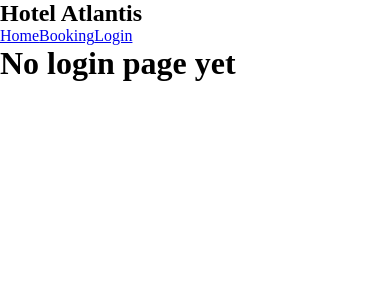
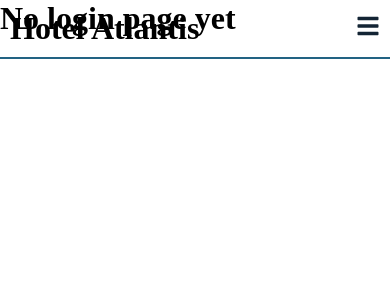
Before and after one commit to hallgatolaszlo/SzallodaWebApp, a React (Vite) app in the folder frontend/: page /login in a window 390 px wide. Shown: the top 300 px of the page. Built offline with nearby package versions, Linux system fonts and the light colour scheme.

Commit message:
Header, navigation bar, responsive, if you start scrolling down, the background of header changes

```diff
--- a/frontend/package.json
+++ b/frontend/package.json
@@ -12,6 +12,7 @@
   "dependencies": {
     "react": "^19.1.0",
     "react-dom": "^19.1.0",
+    "react-icons": "^5.5.0",
     "react-router-dom": "^7.6.0"
   },
   "devDependencies": {
--- a/frontend/src/components/Header.jsx
+++ /dev/null
@@ -1,13 +0,0 @@
-import '../css/Navbar.css';
-
-function Header(){
-    return(
-        <>
-            <div>
-                <h1>Hotel Atlantis</h1>
-            </div>
-        </>
-    )
-}
-
-export default Header;
--- a/frontend/src/components/Navbar.jsx
+++ b/frontend/src/components/Navbar.jsx
@@ -1,18 +1,79 @@
-import {Link} from "react-router-dom"
+import {Link} from "react-router-dom";
+import {useEffect, useRef, useState} from "react";
+import {FaBars, FaTimes, FaRegUserCircle, FaHotel} from "react-icons/fa";
+import '../css/Navbar.css';
 
-function Navbar(){
+
+function Navbar() {
+    /*navbar responsivity*/
+    const navRef = useRef();
+    const [isNavVisible, setIsNavVisible] = useState(false);
+
+    const showBar = () => {
+        setIsNavVisible(!isNavVisible);
+        navRef.current.classList.toggle("show-nav");
+    };
+
+    /*header fading*/
+    const headerRef = useRef();
+    const [isScrolled, setIsScrolled] = useState(false);
+
+    const handleScroll = () => {
+        const currentScrollPos = window.scrollY;
+
+        if (currentScrollPos > 100) {
+            setIsScrolled(true);
+            headerRef.current.classList.add("change-background");
+        } else {
+            setIsScrolled(false);
+            headerRef.current.classList.remove("change-background");
+        }
+    };
+
+    useEffect(() => {
+        window.addEventListener("scroll", handleScroll);
+        return () => {
+            window.removeEventListener("scroll", handleScroll);
+        };
+    }, [isScrolled]);
+
     return (
-        <nav className="navbar">
-            <div className="navbar-Brand">
+        <header ref={headerRef}>
+            <div className="navbar-brand flexbox-item">
+                <div>
+                    <FaHotel className="hotel-icon"/>
                     <h1>Hotel Atlantis</h1>
                 </div>
+
+                <button onClick={showBar} className="nav-btn nav-btn-open">
+                    <FaBars/>
+                </button>
+            </div>
+            <nav className="navbar flexbox-item" ref={navRef}>
                 <div className="navbar-links">
                     <Link to="/" className="nav-link">Home</Link>
                     <Link to="/booking" className="nav-link">Booking</Link>
+                    {isNavVisible === true ?
+                        (<div className="nav-link-log-group">
                             <Link to="/login" className="nav-link">Login</Link>
+                            <Link to="/login" className="nav-link">Sign Up</Link>
+                        </div>) : (
+                            <div className="nav-link dropdown">
+                                <button className="nav-link-btn">
+                                    <FaRegUserCircle className="nav-link-icon"/>
+                                </button>
+                                <div className="dropdown-content">
+                                    <Link to="/login" className="nav-link">Login</Link>
+                                    <Link to="/login" className="nav-link">Sign Up</Link>
                                 </div>
+                            </div>)}
+                </div>
+                <button onClick={showBar} className="nav-btn nav-btn-close">
+                    <FaTimes/>
+                </button>
             </nav>
-    )
+        </header>
+    );
 }
 
 export default Navbar;
--- a/frontend/src/css/Navbar.css
+++ b/frontend/src/css/Navbar.css
@@ -1,4 +1,170 @@
+header {
+    position: fixed;
+    top: 0;
+    left: 0;
+    width: 100%;
+    z-index: 100;
+    display: flex;
+    text-align: center;
+    flex-direction: column;
+    background: transparent;
+    transition: all 0.5s ease-in-out;
+}
 
+.change-background {
+    background: white;
+}
+
+.hotel-icon {
+    font-size: 2rem;
+}
+
+header::before {
+    align-self: stretch;
+    content: "";
+    border: 1px solid var(--color2);
+}
+
+header .flexbox-item:first-child {
+    order: -1;
+}
+
+.flexbox-item {
+    padding: 10px;
+    align-self: stretch;
+}
+
+.navbar {
+    display: flex;
+    flex-direction: row;
+    justify-content: space-evenly;
+}
+
+.nav-link {
+    padding: 10px 40px;
+    text-decoration: none;
+    color: var(--color1);
+    font-size: 20px;
+}
+
+.nav-link:hover {
+    background-color: rgba(34, 99, 131, 0.5);
+    color: var(--color5);
+}
+
+.nav-btn {
+    display: none;
+    cursor: pointer;
+    background: transparent;
+    border: none;
+    outline: none;
+    color: var(--color1);
+}
+
+@media (max-width: 768px) {
+    .nav-btn {
+        display: inline;
+        font-size: 1.5rem;
+    }
+
+    .nav-btn-close {
+        color: var(--color5);
+        position: absolute;
+        top: 2rem;
+        right: 3rem;
+    }
+
+    .nav-link {
+        color: var(--color5);
+    }
+
+    header .navbar {
+        align-items: center;
+        position: fixed;
+        top: -100vh;
+        left: 0;
+        height: 100%;
+        width: 100%;
+        background: var(--color1);
+        gap: 1.5rem;
+        transition: 0.5s ease-in-out;
+        transform: translateY(-100vh);
+    }
+
+    header .navbar .navbar-links {
+        display: flex;
+        flex-direction: column;
+        align-items: center;
+        gap: 2rem;
+    }
+
+    header .show-nav {
+        transform: translateY(100vh);
+    }
+
+    .navbar-brand {
+        display: flex;
+        flex-direction: row;
+        justify-content: space-between;
+    }
+
+    .hotel-icon {
+        display: none;
+    }
+
+    .nav-link-log-group {
+        display: flex;
+    }
+
+    .nav-link-log-group a {
+        padding: 1rem;
+    }
+
+    .slash {
+        display: inline;
+    }
+}
+
+
+/*---------------------------------------------*/
+.dropdown {
+    display: inline-block;
+}
+
+.nav-link-btn {
+    border: none;
+    background: transparent;
+}
+
+.nav-link-icon {
+    font-size: 1.2rem;
+}
+
+.dropdown-content {
+    display: none;
+    position: absolute;
+    background-color: white;
+    min-width: 160px;
+    box-shadow: 0 4px 8px rgba(0, 0, 0, 0.2);
+    z-index: 1;
+    flex-direction: column;
+    translate: -25%;
+}
+
+.dropdown-content a {
+    color: black;
+    padding: 10px 16px;
+    text-decoration: none;
+    display: block;
+}
+
+.dropdown-content a:hover {
+    background-color: rgba(34, 99, 131, 0.5);
+}
+
+.dropdown:hover .dropdown-content {
+    display: flex;
+}
 
 /*div {
     position: fixed;
--- a/frontend/src/pages/Home.jsx
+++ b/frontend/src/pages/Home.jsx
@@ -1,11 +1,23 @@
-import Header from '../components/Header.jsx';
 import Land from "../components/Land.jsx";
 
 function Home() {
 
     return (
-        <div>
-        </div>
+        <>
+            <Land/>
+            <div>
+                <h1>Home Page</h1>
+            </div>
+            <div>
+                <h1>Home Page</h1>
+            </div>
+            <div>
+                <h1>Home Page</h1>
+            </div>
+            <div>
+                <h1>Home Page</h1>
+            </div>
+        </>
     );
 }
 
```
Also changed, not shown: 1 other file (tests, documents, lock files or other folders). Lines whose indentation alone changed are shown as unchanged.
